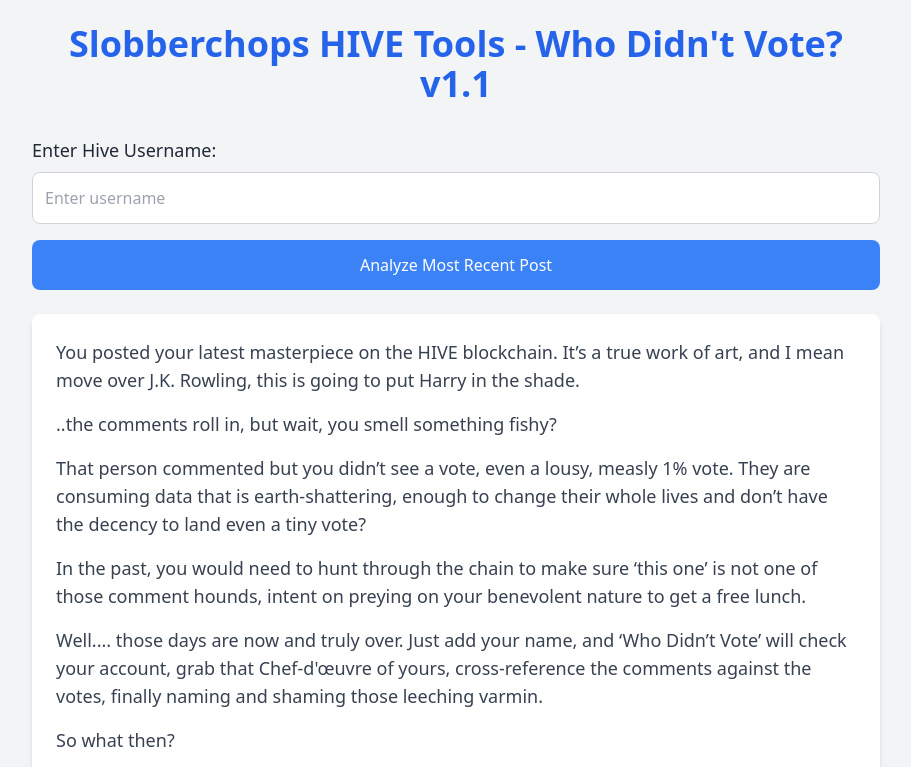
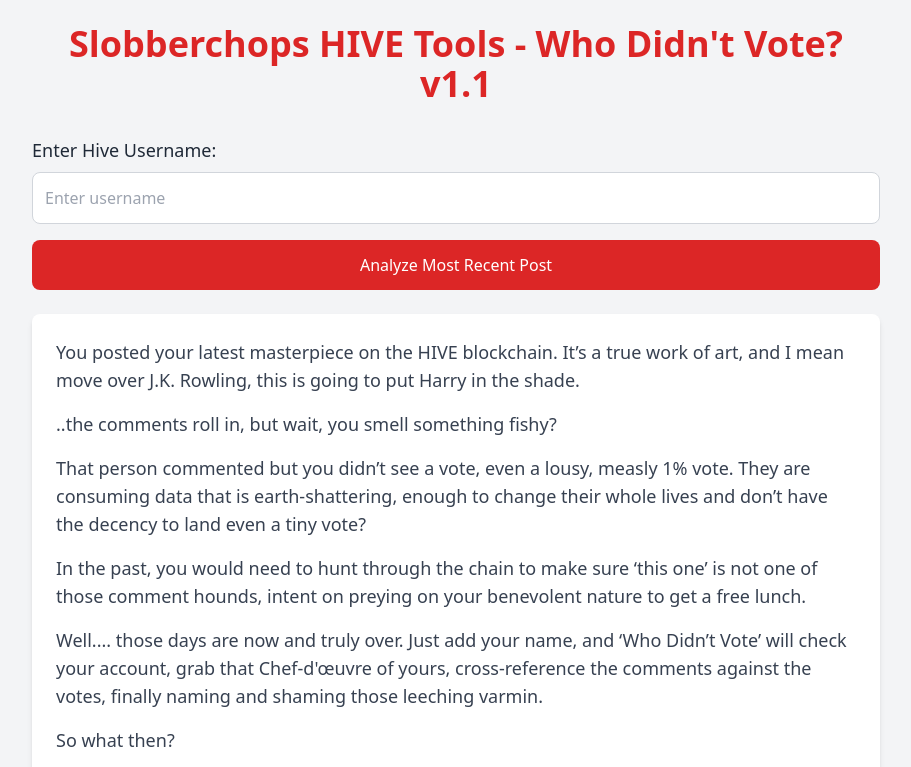
Before and after one commit to BrynRogersTHG/Slobberchops-Hive-Tools, a plain HTML site: page index.html in a window 1280 px wide. Shown: the top 767 px of the page, without its empty margins (184-1095 px from the left). Drawn offline with nearby package versions, Linux system fonts and the light colour scheme.

Commit message:
Add files via upload

```diff
--- a/index.html
+++ b/index.html
@@ -20,13 +20,13 @@
 <body class="bg-gray-100 font-sans leading-relaxed text-gray-900">
 
   <div class="max-w-4xl mx-auto p-6">
-    <h1 class="text-4xl font-bold text-center text-blue-600 mb-8">Slobberchops HIVE Tools - Who Didn't Vote? v1.1</h1>
+    <h1 class="text-4xl font-bold text-center text-red-600 mb-8">Slobberchops HIVE Tools - Who Didn't Vote? v1.1</h1>
 
     <!-- Input for username -->
     <div class="mb-6">
       <label for="username" class="block text-lg font-medium text-gray-800">Enter Hive Username:</label>
       <input type="text" id="username" placeholder="Enter username" class="mt-2 p-3 w-full border border-gray-300 rounded-lg focus:outline-none focus:ring-2 focus:ring-blue-500" />
-      <button onclick="startAnalysis()" class="mt-4 p-3 w-full bg-blue-500 text-white rounded-lg hover:bg-blue-600 transition">Analyze Most Recent Post</button>
+      <button onclick="startAnalysis()" class="mt-4 p-3 w-full bg-red-600 text-white rounded-lg hover:bg-red-600 transition">Analyze Most Recent Post</button>
     </div>
 
     <!-- Explanation Text -->
```
